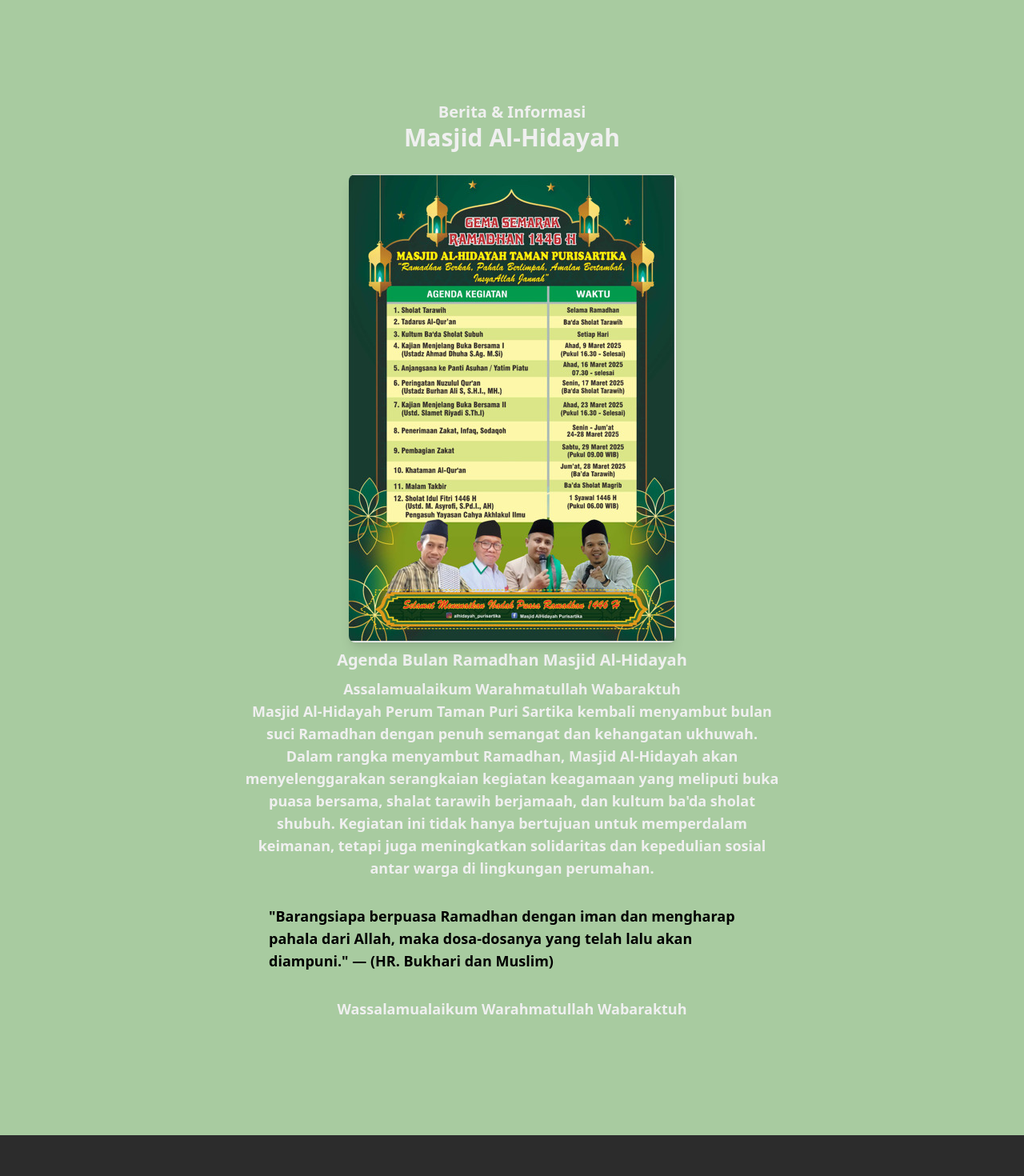
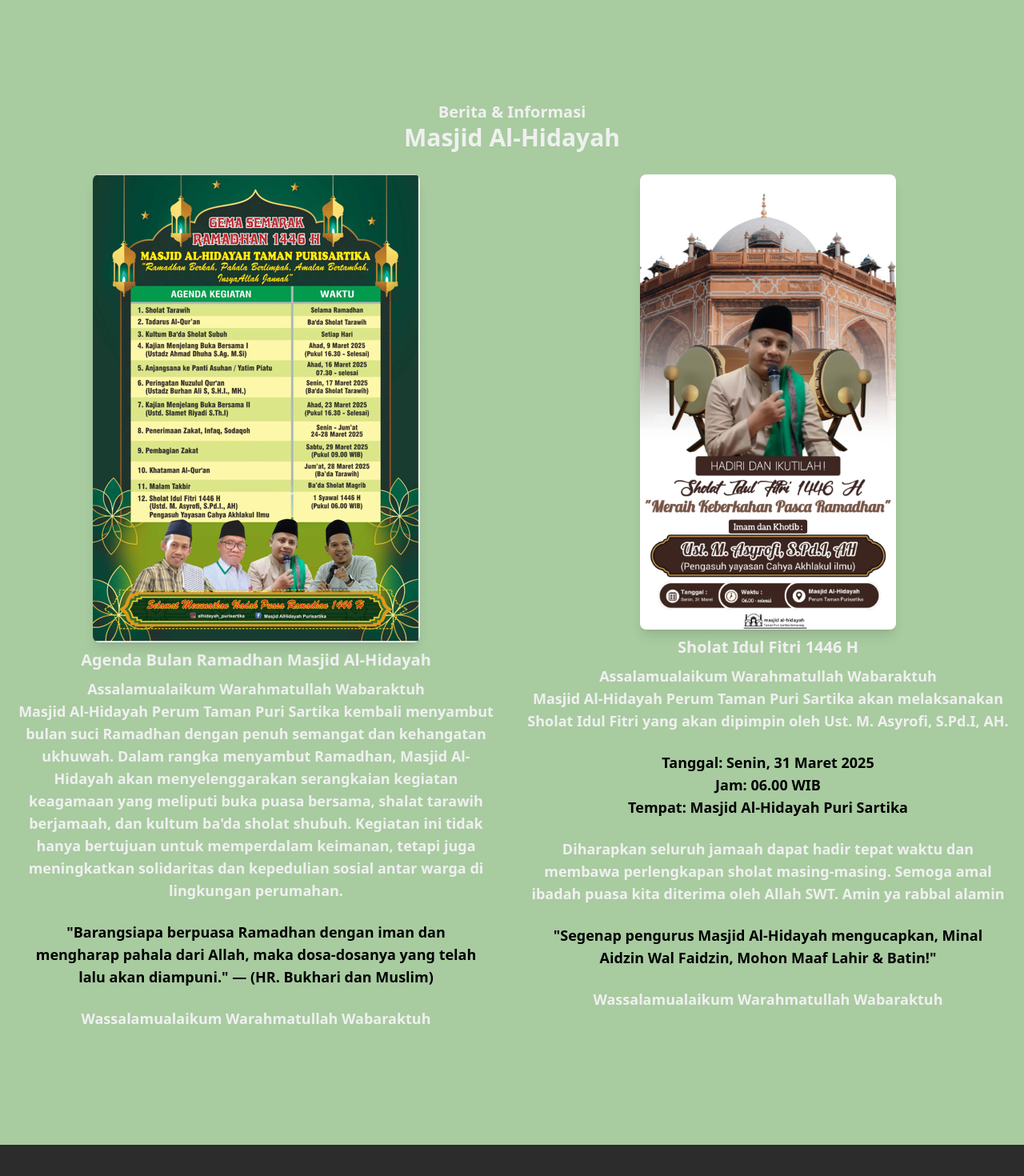
Before and after one commit to raaflahar/masjid-al-hidayah-puri, a React (Vite) app: page / in a window 1280 px wide. Shown: the part 1504-2974 px from the top of the page at 80% size. Built offline with nearby package versions, Linux system fonts and the light colour scheme; no server answers.

Commit message:
Update berita

```diff
--- a/src/pages/News/News.css
+++ b/src/pages/News/News.css
@@ -11,5 +11,5 @@
 }
 
 .highlight {
-    @apply font-bold p-4 m-4 border-black text-xs sm:text-lg;
+    @apply font-bold p-2 m-4 border-black text-xs sm:text-lg text-center;
 }
--- a/src/pages/News/News.jsx
+++ b/src/pages/News/News.jsx
@@ -27,6 +27,25 @@ export default function News(){
                             <p className="title">Wassalamualaikum Warahmatullah Wabaraktuh</p>
                         </div>
                     </div>
+                    <div id="berita2" className="p-4">
+                        <img
+                        src="/img/berita-dua.jpg"
+                        alt="Sholat Idul Fitri"
+                        className="max-w-sm phone:max-w-[300px] sm:max-w-xs mx-auto object-cover rounded-lg shadow-lg transition-transform duration-300 ease-in-out hover:scale-105"/>
+                        <h1 className="font-semibold text-white text-md py-2 text-center sm:text-xl">Sholat Idul Fitri 1446 H</h1>
+                        <div className="max-w-2xl sm:w-auto">
+                            <p className="title">Assalamualaikum Warahmatullah Wabaraktuh</p>
+                            <p className="paragraph">Masjid Al-Hidayah Perum Taman Puri Sartika akan melaksanakan Sholat Idul Fitri yang akan dipimpin oleh Ust. M. Asyrofi, S.Pd.I, AH.</p>
+                            <ul className="highlight">
+                                <li><strong>Tanggal:</strong> Senin, 31 Maret 2025</li>
+                                <li><strong>Jam:</strong> 06.00 WIB</li>
+                                <li><strong>Tempat:</strong> Masjid Al-Hidayah Puri Sartika</li>
+                            </ul>
+                            <p className="paragraph">Diharapkan seluruh jamaah dapat hadir tepat waktu dan membawa perlengkapan sholat masing-masing. Semoga amal ibadah puasa kita diterima oleh Allah SWT. Amin ya rabbal alamin</p>
+                            <p className="highlight">"Segenap pengurus Masjid Al-Hidayah mengucapkan, Minal Aidzin Wal Faidzin, Mohon Maaf Lahir & Batin!"</p>
+                            <p className="title">Wassalamualaikum Warahmatullah Wabaraktuh</p>
+                        </div>
+                    </div>
                 </div>
             </div>
         </section>
```
Also changed, not shown: public/img/berita-dua.jpg (added).
